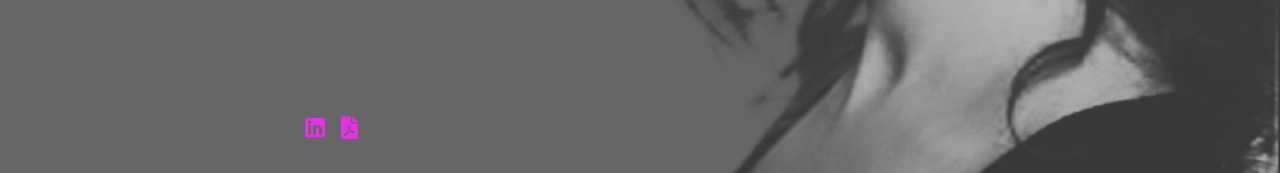
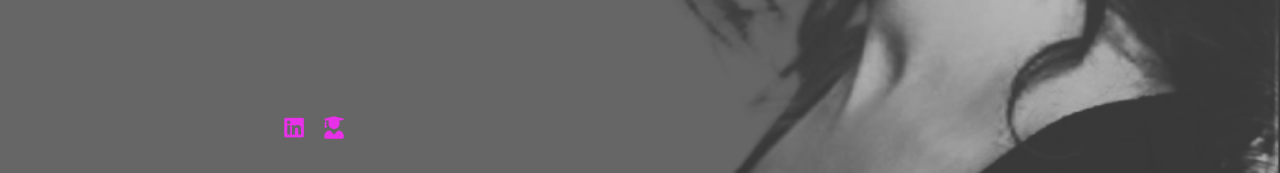
Before and after one commit to cmbuckley/emilia.buckley.name, a Jekyll site: the page built from index.html, in a window 1280 px wide. Shown: the part 727-900 px from the top of the page. Built offline with Jekyll 4.4.1, drawn with Linux system fonts in a browser that asks for light colours.

Commit message:
better cv icon and position

```diff
--- a/_config.yml
+++ b/_config.yml
@@ -12,6 +12,6 @@ social:
     type: fab
     text: LinkedIn
     url: https://www.linkedin.com/in/emiliabuckley
-  file-pdf:
+  user-graduate:
     text: CV
     url: https://docs.google.com/document/d/1rFWAqZL5bflf41XSFfoArD9quuI2CLBatLxXhKN7I_o/export?format=pdf
--- a/css/style.css
+++ b/css/style.css
@@ -31,11 +31,12 @@ body {
     bottom: 0.75ex;
     font-size: 1.4em;
     list-style: none;
+    padding-left: 5px;
 }
 
 .social li {
     display: inline;
-    margin: 5px;
+    margin: 5px 7px;
 }
 
 .social a {
```
